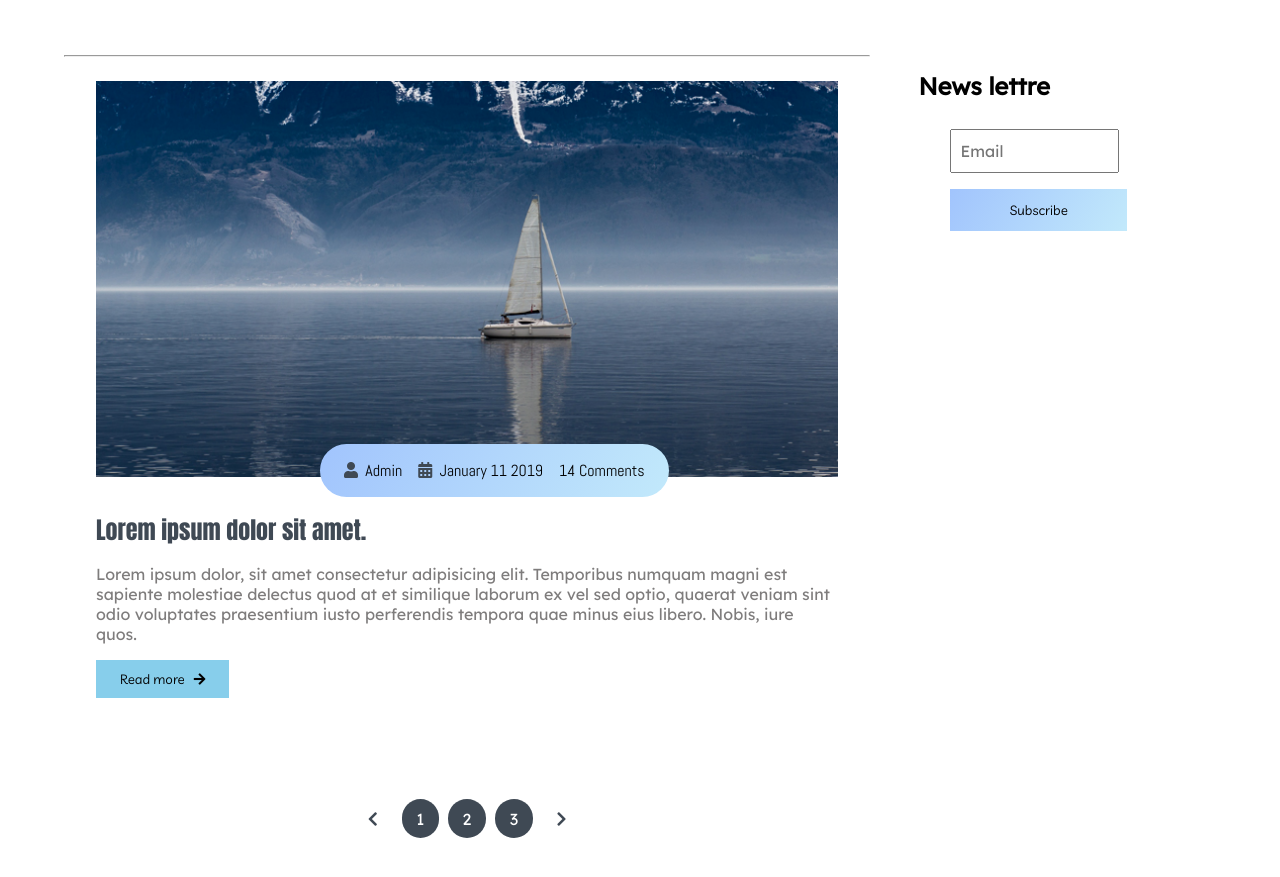
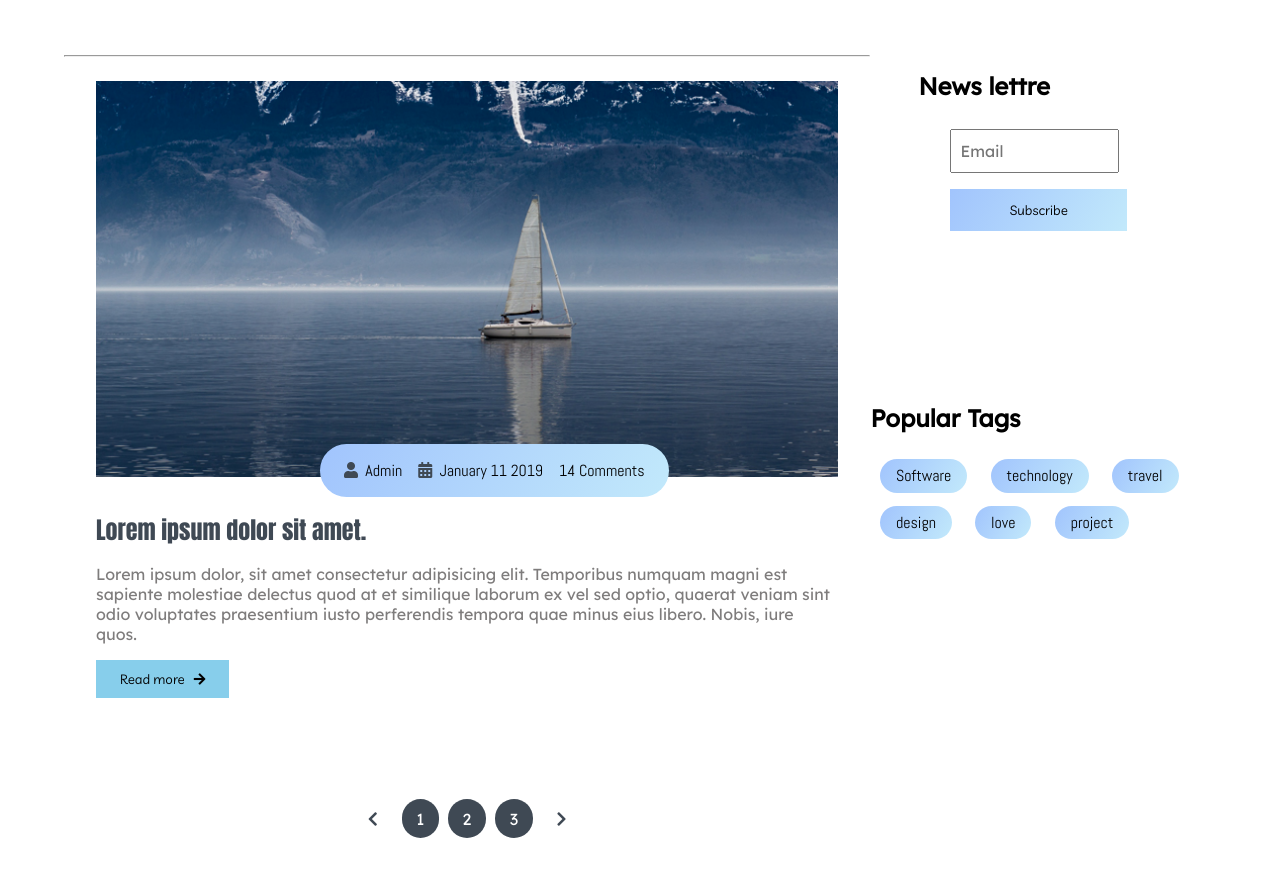
Before and after one commit to yagoubigithub/blooger, a plain HTML site: page index.html in a window 1280 px wide. Shown: the part 4143-5020 px from the top of the page. Drawn offline with Linux system fonts and the light colour scheme.

Commit message:
popular tags

```diff
--- a/css/style.css
+++ b/css/style.css
@@ -341,17 +341,17 @@ main .post-content .post-title a{
   color : black;
 }
 
-.site-content .sidebar .pupolar-post h2{
+.site-content .sidebar .popular-post h2{
   padding-top: 8rem;
 }
-.site-content .sidebar .pupolar-post .post-content .post-image .post-info{
+.site-content .sidebar .popular-post .post-content .post-image .post-info{
   padding: .4rem .1rem !important;
   bottom: 0rem !important;
   left: 1.5rem !important;
   border-radius: 0rem !important;
   background: var(--white) !important;
 }
-.site-content  .sidebar .pupolar-post .post-content .post-title a   {
+.site-content  .sidebar .popular-post .post-content .post-title a   {
   font-size: 1rem !important;
 
 }
@@ -378,6 +378,18 @@ font-size: 1rem;
 background: var(--sky);
 }
 
+.site-content .sidebar .popular-tags{
+  padding: 5rem 0;
+
+}
+.site-content .sidebar .popular-tags .tag{
+  display: inline-block;
+  background: var(--sky);
+  padding: .4rem 1rem;
+  border-radius: 3rem;
+  margin: .4rem .6rem;
+}
+
 /*------X-----------Sidebar----------X----------------*/
 
 
--- a/index.html
+++ b/index.html
@@ -273,7 +273,7 @@
                   </li>
               </ul>
             </div>
-            <div class="pupolar-post">
+            <div class="popular-post">
                 <h2>Popular Post</h2>
                 <div class="post-content">
                     <div class="post-image">
@@ -375,6 +375,29 @@
                     </button>
                 </div>
             </div>
+            <div class="popular-tags">
+                <h2>Popular Tags</h2>
+                <div class="tags">
+                    <span class="tag">
+                        Software
+                    </span>
+                    <span class="tag">
+                        technology
+                    </span>
+                    <span class="tag">
+                        travel
+                    </span>
+                    <span class="tag">
+                        design
+                    </span>
+                    <span class="tag">
+                        love
+                    </span>
+                    <span class="tag">
+                        project
+                    </span>
+                </div>
+            </div>
         </aside>
     </div>
 </section>
```
